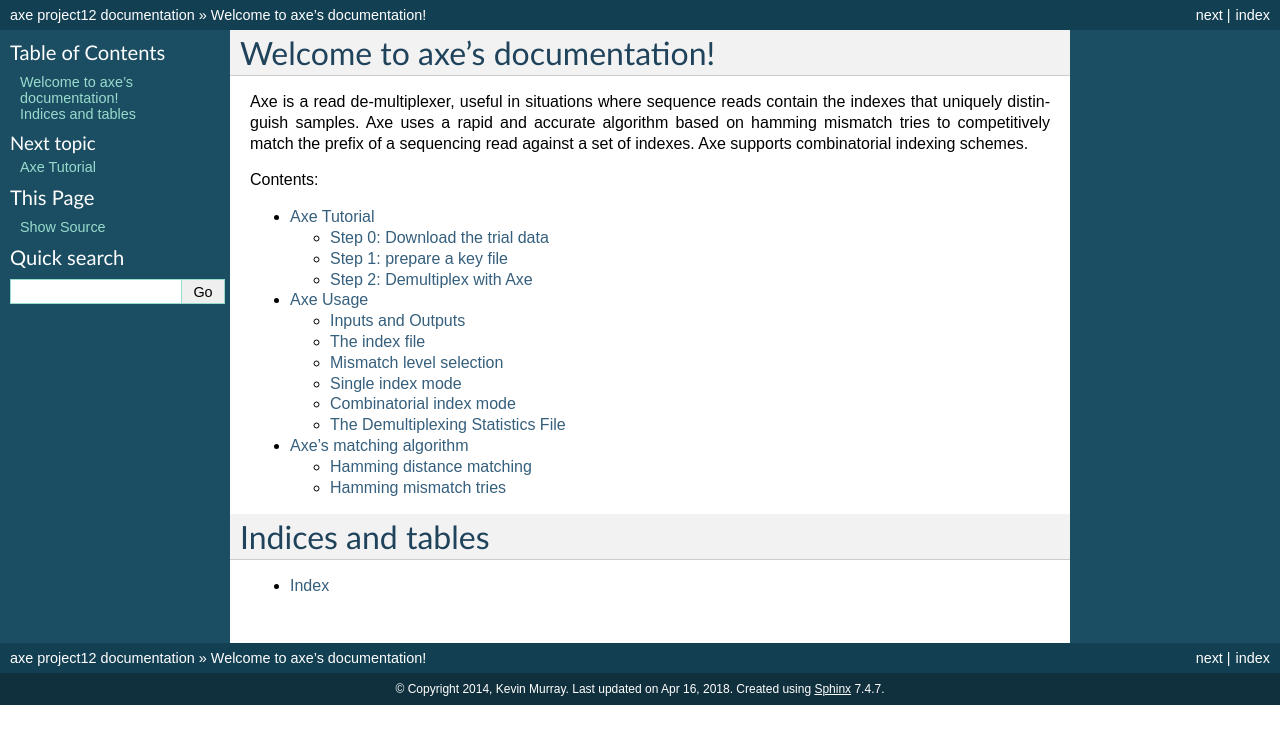
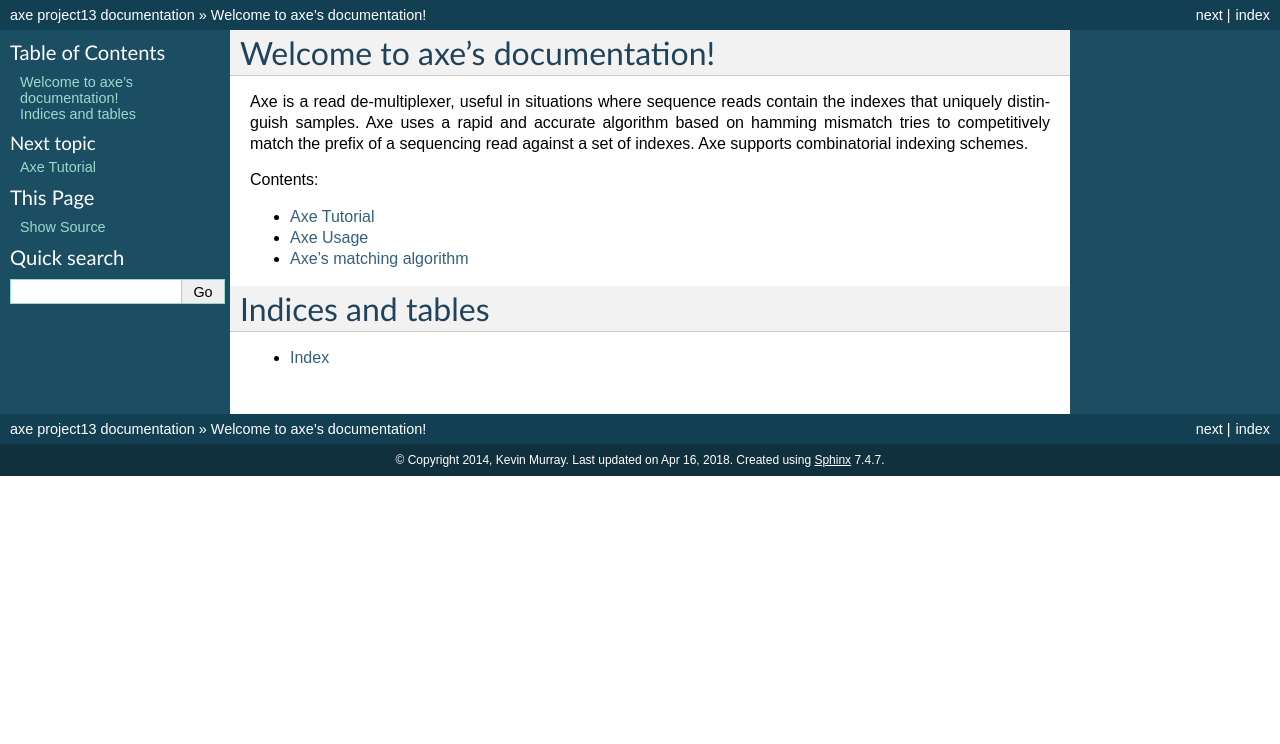
Before and after one commit to kdm9/axe, a Sphinx documentation site: the page built from docs/index.rst, in a window 1280 px wide. Shown: the top 744 px of the page. Built offline with Sphinx 7.4.7, drawn with Linux system fonts in a browser that asks for light colours; formulas are drawn with MathJax 3.

Commit message:
Additional fixes to documentation

```diff
--- a/docs/CMakeLists.txt
+++ b/docs/CMakeLists.txt
@@ -17,7 +17,7 @@ IF(SPHINXBUILD)
 	COMMAND ${CMAKE_COMMAND} -E remove_directory "${CMAKE_BINARY_DIR}/doc"
         WORKING_DIRECTORY ${CMAKE_BINARY_DIR}
         )
-    ADD_CUSTOM_TARGET(doc ALL DEPENDS doc_man doc_onehtml)
+    ADD_CUSTOM_TARGET(doc ALL DEPENDS doc_man doc_html doc_onehtml)
     INSTALL(FILES ${CMAKE_BINARY_DIR}/doc/man/axe.1 DESTINATION "share/man/man1" RENAME "axe-demux.1")
     SET_DIRECTORY_PROPERTIES(PROPERTY ADDITIONAL_MAKE_CLEAN_FILES doc/)
 ELSE()
--- a/docs/algorithm.rst
+++ b/docs/algorithm.rst
@@ -46,7 +46,7 @@ referred to  as the 0, 1 and 2-mm tries, for a hamming distance (mismatch) of
 trie. If this prefix is not a valid leaf in the 0mm trie, we find the longest
 prefix in the 1mm trie, and so on for all tries in ascending order. If no
 prefix of the read is a complete sequence in any trie, the read is assigned to
-an "non-indexd" output file.
+an "non-indexed" output file.
 
 This algorithm ensures optimal index matching in many ways, but is also
 extremely fast. In situations with indexes of differing length, we ensure that
--- a/docs/index.rst
+++ b/docs/index.rst
@@ -15,7 +15,7 @@ indexing schemes.
 Contents:
 
 .. toctree::
-   :maxdepth: 2
+   :maxdepth: 1
 
    tutorial
    usage
--- a/docs/usage.rst
+++ b/docs/usage.rst
@@ -18,6 +18,7 @@ For concise reference, the command-line usage of ``axe-demux`` is reproduced
 below:
 
 .. literalinclude:: usage.txt
+   :language: text
 
 Inputs and Outputs
 ------------------
```
Also changed, not shown: docs/tutorial.rst (+3 -5 lines).
